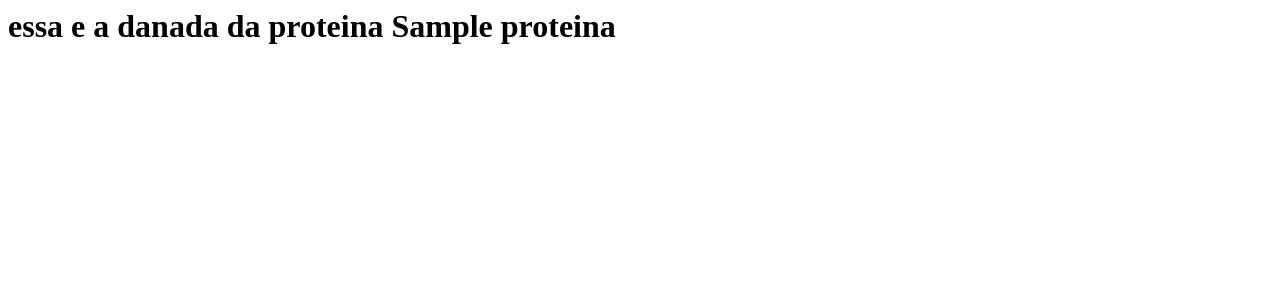
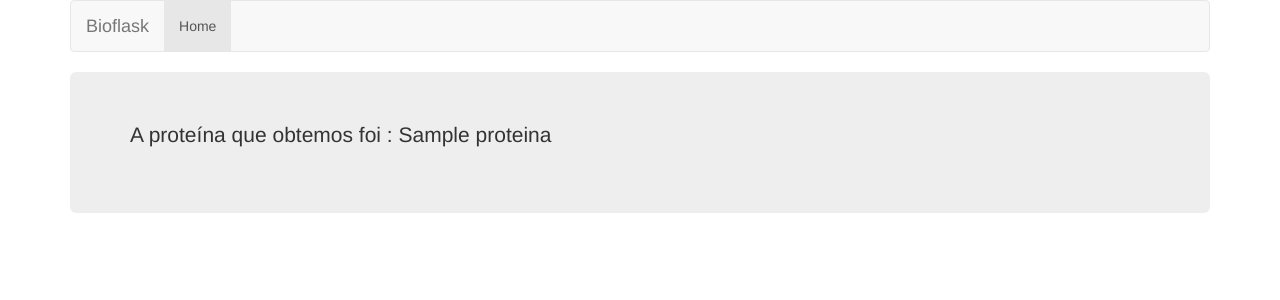
Before and after one commit to HigorMonteiro/flask_biopython, a Flask app: template app/templates/proteina.html in a window 1280 px wide. Shown: the top 300 px of the page. Run offline with Flask 2, Linux system fonts and the light colour scheme; the template is opened without the code that fills it: most values are stand-ins (such as "Sample title", 1, 10 or a date in 2020); some libraries are stand-ins or nearby versions.

Commit message:
extendendo template base

```diff
--- a/app/templates/proteina.html
+++ b/app/templates/proteina.html
@@ -1,3 +1,8 @@
-<h1> essa e a danada da proteina
-{{proteina}}
-</h1>
+{% extends 'base.html'%}
+
+{% block content %}
+<div class="jumbotron">
+  <p>A proteína que obtemos foi : {{proteina}}</p>
+</div>
+
+{% endblock%}
```
